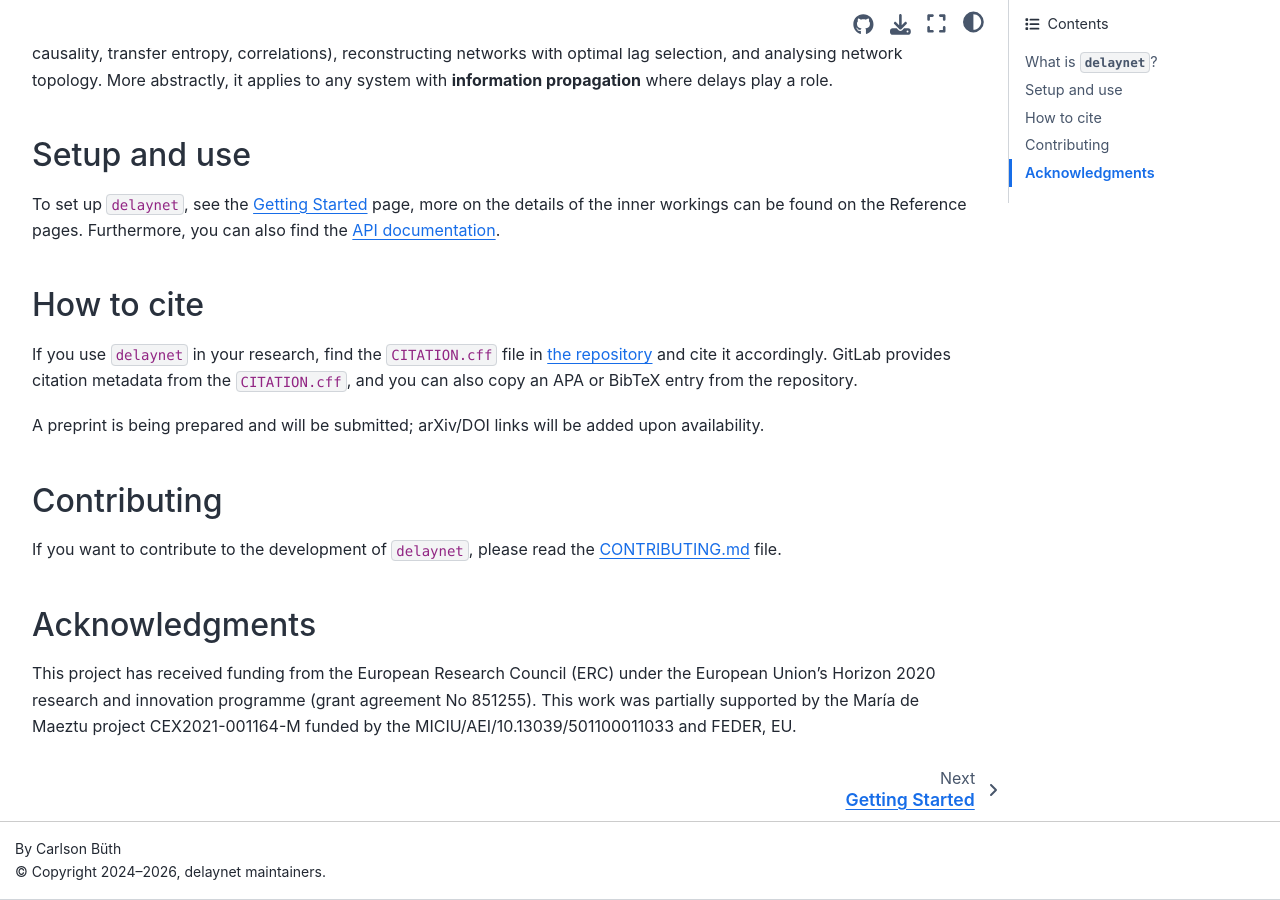
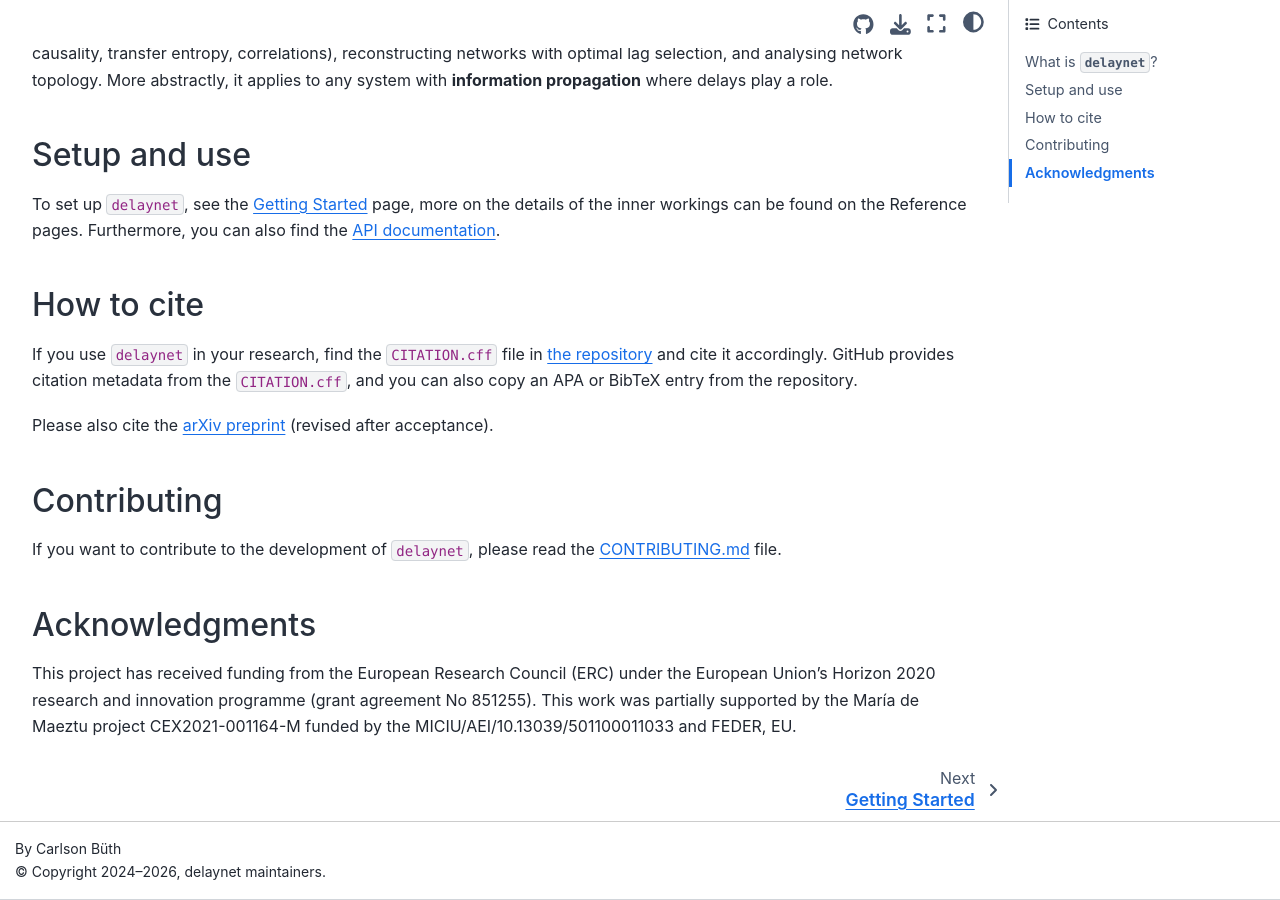
Before and after one commit to cbueth/delaynet, a Sphinx documentation site: the page built from docs/index.md, in a window 1280 px wide and 900 px high, scrolled down 614 px. Built offline with Sphinx 7.4.7 and the Sphinx Book theme 1.1.4, drawn with Linux system fonts in a browser that asks for light colours; pages that are not in the unit, such as notebooks, are missing from menus.

Commit message:
docs: remove leftovers from development times
- drop pre-release warning callout from getting started
- fix GitLab reference and outdated preprint note on index page

```diff
--- a/docs/index.md
+++ b/docs/index.md
@@ -111,11 +111,10 @@ Furthermore, you can also find the {ref}`API documentation <API Reference>`.
 If you use `delaynet` in your research, find the `CITATION.cff` file
 in [the repository](https://github.com/cbueth/delaynet) and cite it
 accordingly.
-GitLab provides citation metadata from the `CITATION.cff`, and you can also copy an APA
+GitHub provides citation metadata from the `CITATION.cff`, and you can also copy an APA
 or BibTeX entry from the repository.
 
-A preprint is being prepared and will be submitted; arXiv/DOI links will be added upon
-availability.
+Please also cite the [arXiv preprint](https://arxiv.org/abs/2510.05143) (revised after acceptance).
 
 ## Contributing
 
```
Also changed, not shown: docs/getting_started.md (+0 -4 lines).
